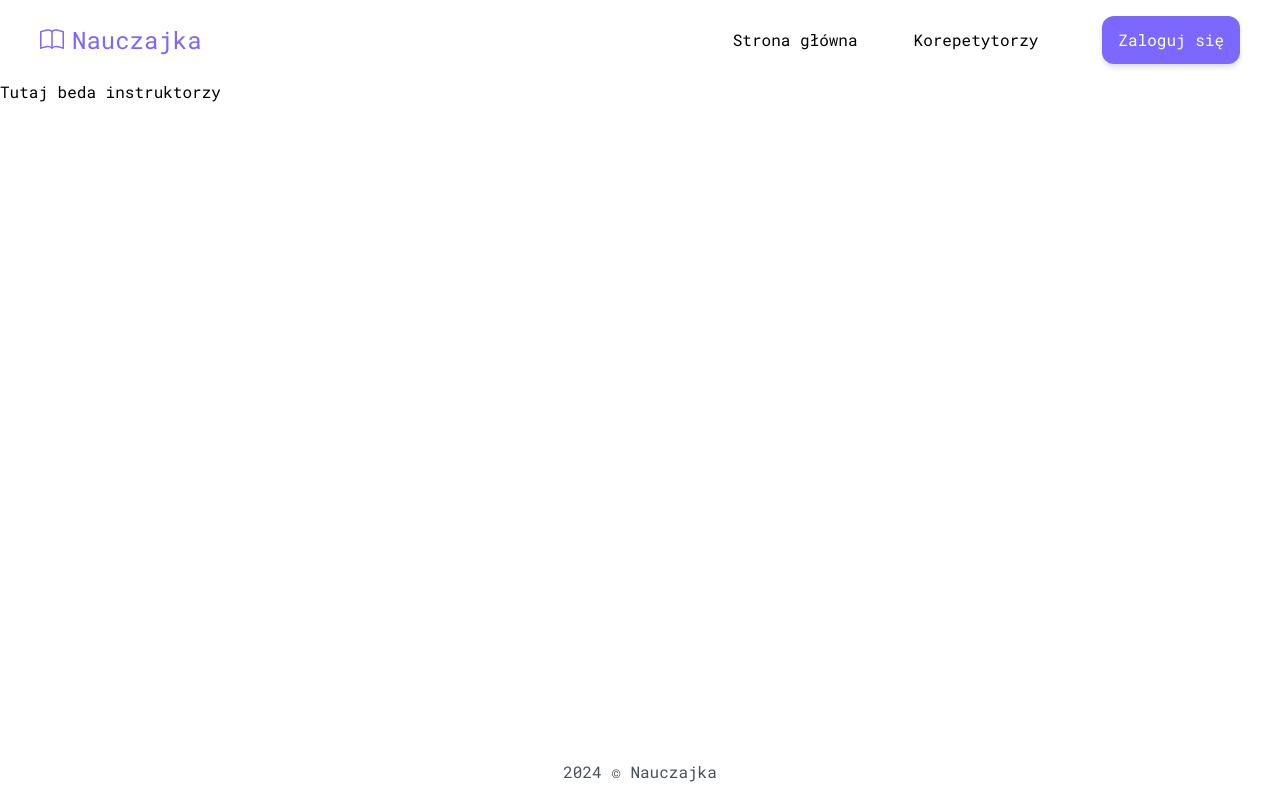
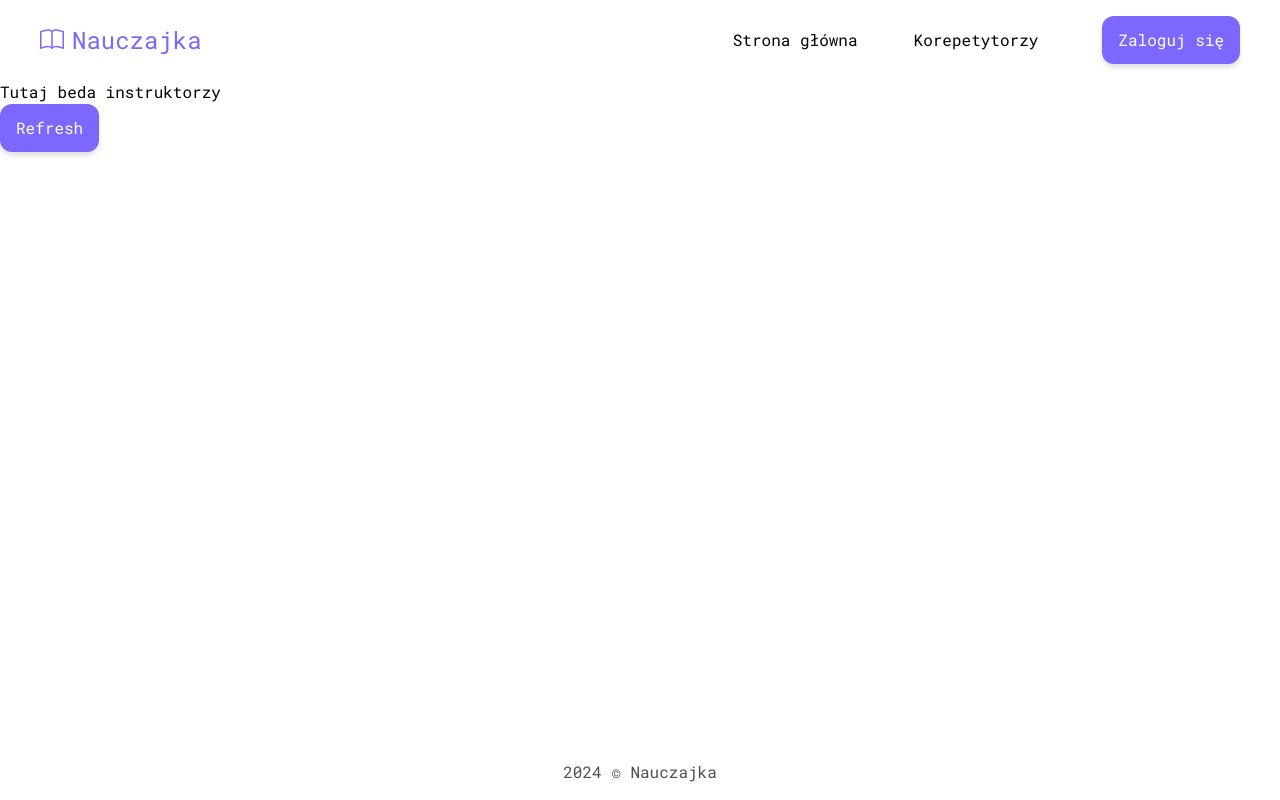
Before and after one commit to ProOnDesk/nauczajka-front-react, a React (Vite) app: page /instructors in a window 1280 px wide. Built offline with nearby package versions, Linux system fonts and the light colour scheme.

Commit message:
refreshTokenApi and useRefresh hook updated useLoginUser

```diff
--- a/package.json
+++ b/package.json
@@ -13,13 +13,15 @@
     "@tanstack/react-query": "^5.28.6",
     "@tanstack/react-query-devtools": "^5.28.6",
     "framer-motion": "^11.0.20",
+    "jwt-decode": "^4.0.0",
     "react": "^18.2.0",
     "react-dom": "^18.2.0",
     "react-hook-form": "^7.51.1",
     "react-hot-toast": "^2.4.1",
     "react-icons": "^5.0.1",
     "react-router": "^6.22.3",
-    "react-router-dom": "^6.22.3"
+    "react-router-dom": "^6.22.3",
+    "universal-cookie": "^7.1.0"
   },
   "devDependencies": {
     "@types/react": "^18.2.64",
--- a/src/App.jsx
+++ b/src/App.jsx
@@ -9,6 +9,7 @@ import { QueryClient, QueryClientProvider } from '@tanstack/react-query';
 import { ReactQueryDevtools } from '@tanstack/react-query-devtools';
 import { Toaster } from 'react-hot-toast';
 import ConfirmEmailPage from './pages/ConfirmEmailPage';
+
 
 const queryClient = new QueryClient({
 	defaultOptions: {
--- a/src/features/Auth/useLoginUser.js
+++ b/src/features/Auth/useLoginUser.js
@@ -1,16 +1,32 @@
-import { useMutation } from '@tanstack/react-query';
+import { useMutation, useQueryClient } from '@tanstack/react-query';
 import { loginUser as loginUserApi } from '../../services/apiAuth';
 import toast from 'react-hot-toast';
+import { jwtDecode } from 'jwt-decode';
+import Cookies from 'universal-cookie';
+import { useNavigate } from 'react-router';
 
 export function useLoginUser() {
+	const navigate = useNavigate();
+	const cookies = new Cookies();
+	const queryClient = useQueryClient();
 	const { mutate: loginUser, isPending: isLoginPending } = useMutation({
 		mutationFn: (variables) => {
 			return loginUserApi(variables);
 		},
 		onSuccess: (data) => {
 			toast.success('Zalogowano.');
-			console.log(data);
-			// navigate('/login');
+			const jwt_refresh = data.refresh;
+			const decodedRefreshToken = jwtDecode(jwt_refresh);
+			cookies.set('jwt_refresh', jwt_refresh, {
+				expires: new Date(decodedRefreshToken.exp * 1000),
+			});
+			const jwt_auth = data.access;
+			const decodedAuthToken = jwtDecode(jwt_auth);
+			queryClient.setQueryData(['jwt_auth'], {
+				auth_token: jwt_auth,
+				exp: decodedAuthToken.exp * 1000,
+			});
+			navigate('/instructors');
 		},
 		onError: (err) => {
 			const error = JSON.parse(err.message);
--- /dev/null
+++ b/src/features/Auth/useRefreshToken.js
@@ -0,0 +1,30 @@
+import { useMutation, useQueryClient } from '@tanstack/react-query';
+import { refreshToken as refreshTokenApi } from '../../services/apiAuth';
+import toast from 'react-hot-toast';
+import Cookies from 'universal-cookie';
+import { jwtDecode } from 'jwt-decode';
+
+export function useRefreshToken() {
+	const cookies = new Cookies();
+	const jwt_refresh = cookies.get('jwt_refresh');
+	const queryClient = useQueryClient();
+	const { mutate: refreshToken, isPending: isRefreshPending } = useMutation({
+		mutationFn: () => {
+			return refreshTokenApi(jwt_refresh);
+		},
+		onSuccess: (data) => {
+			toast.success('Zaktualizowano token');
+			const jwt_auth = data.access;
+			const decodedAuthToken = jwtDecode(jwt_auth);
+			queryClient.setQueryData(['jwt_auth'], {
+				auth_token: jwt_auth,
+				exp: decodedAuthToken.exp * 1000,
+			});
+		},
+		onError: (err) => {
+			const error = JSON.parse(err.message);
+			toast.error(error.email[0]);
+		},
+	});
+	return { refreshToken, isRefreshPending };
+}
--- a/src/pages/InstructorsPage.jsx
+++ b/src/pages/InstructorsPage.jsx
@@ -1,7 +1,12 @@
+import { useRefreshToken } from '../features/Auth/useRefreshToken';
+import Button from '../ui/Inputs/Button';
+
 function InstructorsPage() {
+	const { refreshToken } = useRefreshToken();
 	return (
 		<div>
 			<p>Tutaj beda instruktorzy</p>
+			<Button onClick={refreshToken}>Refresh</Button>
 		</div>
 	);
 }
--- a/src/pages/LoginPage.jsx
+++ b/src/pages/LoginPage.jsx
@@ -7,6 +7,7 @@ import Button from '../ui/Inputs/Button';
 import toast from 'react-hot-toast';
 import { validateEmail } from '../utils/isInputCorrect';
 import { useLoginUser } from '../features/Auth/useLoginUser';
+
 
 function LoginPage() {
 	const { loginUser, isLoginPending } = useLoginUser();
--- a/src/services/apiAuth.js
+++ b/src/services/apiAuth.js
@@ -62,3 +62,20 @@ export async function loginUser({ email, password }) {
 		throw new Error(`${bodyText}`);
 	}
 }
+
+export async function refreshToken(refreshToken) {
+	const response = await fetch(API_KEY + '/api/token/refresh/', {
+		method: 'POST',
+		headers: {
+			'Content-Type': 'application/json',
+		},
+		body: JSON.stringify({ refresh: refreshToken }),
+	});
+	if (response.ok) {
+		const data = await response.json();
+		return data;
+	} else {
+		const bodyText = await response.text();
+		throw new Error(`${bodyText}`);
+	}
+}
```
Also changed, not shown: 1 other file (tests, documents, lock files or other folders).
